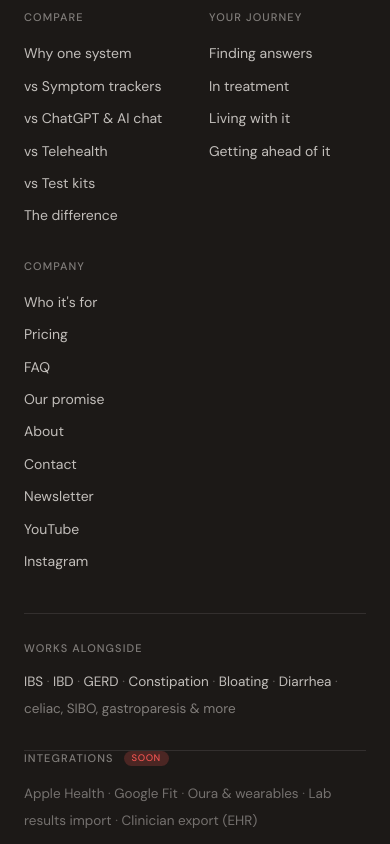
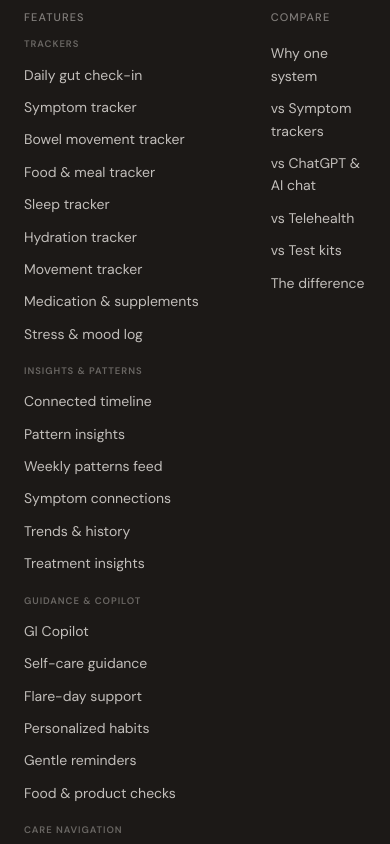
Before and after one commit to subigyastha/gutsphere-landing-page, a React (Vite) app: page /for in a window 390 px wide. Shown: the part 5780-6624 px from the top of the page. Built offline with nearby package versions, Linux system fonts and the light colour scheme.

Commit message:
navbar update

```diff
--- a/src/components/copilot-v2/CopilotChrome.tsx
+++ b/src/components/copilot-v2/CopilotChrome.tsx
@@ -13,6 +13,8 @@ import {
   conditionHubConditions,
   conditionHubSymptoms,
   footerIntegrations,
+  productFeatureGroups,
+  productFeatures,
 } from '../../constants'
 
 const EXPLORE_LINKS = [
@@ -55,10 +57,12 @@ function useActiveSection(ids: string[]): string | null {
 function NavDropdown({
   label,
   active,
+  className = '',
   children,
 }: {
   label: string
   active: boolean
+  className?: string
   children: ReactNode
 }) {
   const ref = useRef<HTMLDetailsElement>(null)
@@ -74,7 +78,7 @@ function NavDropdown({
   }, [])
 
   return (
-    <details ref={ref} className="cp2-nav-dd">
+    <details ref={ref} className={`cp2-nav-dd ${className}`.trim()}>
       <summary className={active ? 'is-active' : ''}>
         {label}
         <svg aria-hidden="true" viewBox="0 0 24 24" fill="none" stroke="currentColor" strokeWidth="2.4">
@@ -139,6 +143,24 @@ export function CopilotNav() {
                 Not sure? Start here
               </a>
             </NavDropdown>
+            <NavDropdown label="Features" active={false} className="cp2-nav-dd--features">
+              {productFeatureGroups.map((group) => (
+                <span key={group.id}>
+                  <span className="cp2-nav-dd-group">{group.label}</span>
+                  {productFeatures
+                    .filter((f) => f.group === group.id)
+                    .map((f) => (
+                      <a key={f.label} href={f.href}>
+                        {f.label}
+                        <small>{f.blurb}</small>
+                      </a>
+                    ))}
+                </span>
+              ))}
+              <a href="#system" className="cp2-nav-dd-cta">
+                See how it connects
+              </a>
+            </NavDropdown>
             <a href="#journey" className={active === 'journey' ? 'is-active' : ''}>
               Your journey
             </a>
@@ -186,6 +208,19 @@ export function CopilotNav() {
                   </a>
                 ))}
               </div>
+              <span className="cp2-nav-menu-group">Features</span>
+              {productFeatureGroups.map((group) => (
+                <span key={group.id}>
+                  <span className="cp2-nav-menu-subgroup">{group.label}</span>
+                  {productFeatures
+                    .filter((f) => f.group === group.id)
+                    .map((f) => (
+                      <a key={f.label} href={f.href}>
+                        {f.label}
+                      </a>
+                    ))}
+                </span>
+              ))}
               <a href="#start" className="cp2-btn cp2-nav-cta-mobile">
                 Start free
               </a>
@@ -260,6 +295,21 @@ export function CopilotFooter() {
               <a key={c.slug} href={`/conditions/${c.slug}`}>
                 {c.label}
               </a>
+            ))}
+          </div>
+          <div className="cp2-foot-col-features">
+            <h4>Features</h4>
+            {productFeatureGroups.map((group) => (
+              <div key={group.id} className="cp2-foot-feature-group">
+                <p className="cp2-foot-col-group">{group.label}</p>
+                {productFeatures
+                  .filter((f) => f.group === group.id)
+                  .map((f) => (
+                    <a key={f.label} href={f.href}>
+                      {f.label}
+                    </a>
+                  ))}
+              </div>
             ))}
           </div>
           <div>
--- a/src/constants.ts
+++ b/src/constants.ts
@@ -155,6 +155,50 @@ export const footerIntegrations = [
   'Clinician export (EHR)',
 ] as const
 
+export type ProductFeatureGroupId = 'trackers' | 'insights' | 'guidance' | 'care'
+
+export const productFeatureGroups = [
+  { id: 'trackers' as const, label: 'Trackers' },
+  { id: 'insights' as const, label: 'Insights & patterns' },
+  { id: 'guidance' as const, label: 'Guidance & copilot' },
+  { id: 'care' as const, label: 'Care navigation' },
+] as const
+
+export const productFeatures = [
+  // Trackers — gutsphere.com daily check-in + tracker suite
+  { group: 'trackers' as const, label: 'Daily gut check-in', href: '/#start', blurb: 'Quick or detailed — built for low-energy days' },
+  { group: 'trackers' as const, label: 'Symptom tracker', href: '/#system', blurb: 'Severity, duration, and flare context' },
+  { group: 'trackers' as const, label: 'Bowel movement tracker', href: '/#system', blurb: 'Consistency, urgency, and patterns' },
+  { group: 'trackers' as const, label: 'Food & meal tracker', href: '/#system', blurb: 'Meals, reactions, and timing' },
+  { group: 'trackers' as const, label: 'Sleep tracker', href: '/#system', blurb: 'Rest quality linked to gut symptoms' },
+  { group: 'trackers' as const, label: 'Hydration tracker', href: '/#system', blurb: 'Fluids and daily intake' },
+  { group: 'trackers' as const, label: 'Movement tracker', href: '/#system', blurb: 'Activity and gentle gut movement' },
+  { group: 'trackers' as const, label: 'Medication & supplements', href: '/#system', blurb: 'Doses, adherence, and reminders' },
+  { group: 'trackers' as const, label: 'Stress & mood log', href: '/#system', blurb: 'Gut-brain context in one place' },
+  // Insights
+  { group: 'insights' as const, label: 'Connected timeline', href: '/#walkthrough', blurb: 'One flare, start to finish' },
+  { group: 'insights' as const, label: 'Pattern insights', href: '/#system', blurb: 'See what repeats across weeks' },
+  { group: 'insights' as const, label: 'Weekly patterns feed', href: '/#system', blurb: 'Highlights from recent tracking' },
+  { group: 'insights' as const, label: 'Symptom connections', href: '/#system', blurb: 'Food, sleep, stress, and meds linked' },
+  { group: 'insights' as const, label: 'Trends & history', href: '/#system', blurb: 'Bowel, nutrition, and lifestyle over time' },
+  { group: 'insights' as const, label: 'Treatment insights', href: '/#journey', blurb: 'Meds, adherence, and response' },
+  // Guidance
+  { group: 'guidance' as const, label: 'GI Copilot', href: '/#start', blurb: '24/7 support based on your day' },
+  { group: 'guidance' as const, label: 'Self-care guidance', href: '/#system', blurb: 'Calmer routines on hard days' },
+  { group: 'guidance' as const, label: 'Flare-day support', href: '/#system', blurb: 'What to try first and what to watch' },
+  { group: 'guidance' as const, label: 'Personalized habits', href: '/#system', blurb: 'Small actions from your data' },
+  { group: 'guidance' as const, label: 'Gentle reminders', href: '/#system', blurb: 'No streak pressure or guilt' },
+  { group: 'guidance' as const, label: 'Food & product checks', href: '/#system', blurb: 'Can I eat this? Should I buy this?' },
+  // Care navigation
+  { group: 'care' as const, label: 'Visit prep plans', href: '/#journey', blurb: 'Appointments, specialists, follow-ups' },
+  { group: 'care' as const, label: 'Doctor-ready summary', href: '/#walkthrough', blurb: 'Timeline instead of memory' },
+  { group: 'care' as const, label: 'Questions for your doctor', href: '/#walkthrough', blurb: 'Generated from your history' },
+  { group: 'care' as const, label: 'Test results & labs', href: '/#journey', blurb: 'Labs and imaging in one place' },
+  { group: 'care' as const, label: 'Procedure & specialist prep', href: '/#journey', blurb: 'Colonoscopy, EGD, referrals' },
+  { group: 'care' as const, label: 'Red-flag guidance', href: '/#honest', blurb: 'When to seek urgent care' },
+  { group: 'care' as const, label: 'Share with your clinician', href: '/#walkthrough', blurb: 'Export-ready summaries' },
+] as const
+
 export const conditionStubs: Record<
   string,
   { label: string; bullets: [string, string, string] }
--- a/src/styles/copilot-v2.css
+++ b/src/styles/copilot-v2.css
@@ -2690,10 +2690,33 @@
 
 .copilot-v2 .cp2-foot-cols {
   display: grid;
-  grid-template-columns: repeat(5, minmax(0, 1fr));
+  grid-template-columns: repeat(6, minmax(0, 1fr));
   gap: 24px;
   padding: 36px 0;
   border-top: 1px solid color-mix(in srgb, var(--gs-sand-light) 10%, transparent);
+}
+
+.copilot-v2 .cp2-foot-col-features .cp2-foot-feature-group + .cp2-foot-feature-group {
+  margin-top: 14px;
+}
+
+.copilot-v2 .cp2-foot-col-group {
+  font-family: var(--font-body);
+  font-size: 9.5px;
+  font-weight: 600;
+  letter-spacing: 0.1em;
+  text-transform: uppercase;
+  color: color-mix(in srgb, var(--gs-sand-light) 35%, transparent);
+  margin: 0 0 6px;
+}
+
+.copilot-v2 .cp2-foot-col-features .cp2-foot-col-group:not(:first-child) {
+  margin-top: 10px;
+}
+
+.copilot-v2 .cp2-foot-col-features a {
+  font-size: 13px;
+  padding: 3px 0;
 }
 
 .copilot-v2 .cp2-soon-chip {
@@ -2997,10 +3020,25 @@
   }
 }
 
+@media (max-width: 1280px) {
+  .copilot-v2 .cp2-foot-cols {
+    grid-template-columns: repeat(3, minmax(0, 1fr));
+    gap: 28px;
+  }
+
+  .copilot-v2 .cp2-foot-col-features {
+    grid-column: span 2;
+  }
+}
+
 @media (max-width: 1080px) and (min-width: 861px) {
   .copilot-v2 .cp2-foot-cols {
     grid-template-columns: repeat(3, minmax(0, 1fr));
     gap: 28px;
+  }
+
+  .copilot-v2 .cp2-foot-col-features {
+    grid-column: span 1;
   }
 }
 
@@ -3182,6 +3220,12 @@
   animation: cp2-dd-in 0.16s ease both;
 }
 
+.copilot-v2 .cp2-nav-dd--features .cp2-nav-dd-panel {
+  min-width: 300px;
+  max-height: min(70vh, 520px);
+  overflow-y: auto;
+}
+
 @keyframes cp2-dd-in {
   from {
     opacity: 0;
@@ -3231,6 +3275,17 @@
   text-transform: uppercase;
   color: var(--gs-text-muted);
   padding: 10px 12px 2px;
+}
+
+.copilot-v2 .cp2-nav-menu-subgroup {
+  display: block;
+  font-family: var(--font-body);
+  font-size: 9.5px;
+  font-weight: 600;
+  letter-spacing: 0.08em;
+  text-transform: uppercase;
+  color: var(--gs-text-hint);
+  padding: 8px 12px 2px;
 }
 
 .copilot-v2 .cp2-nav-menu-conditions {
```
